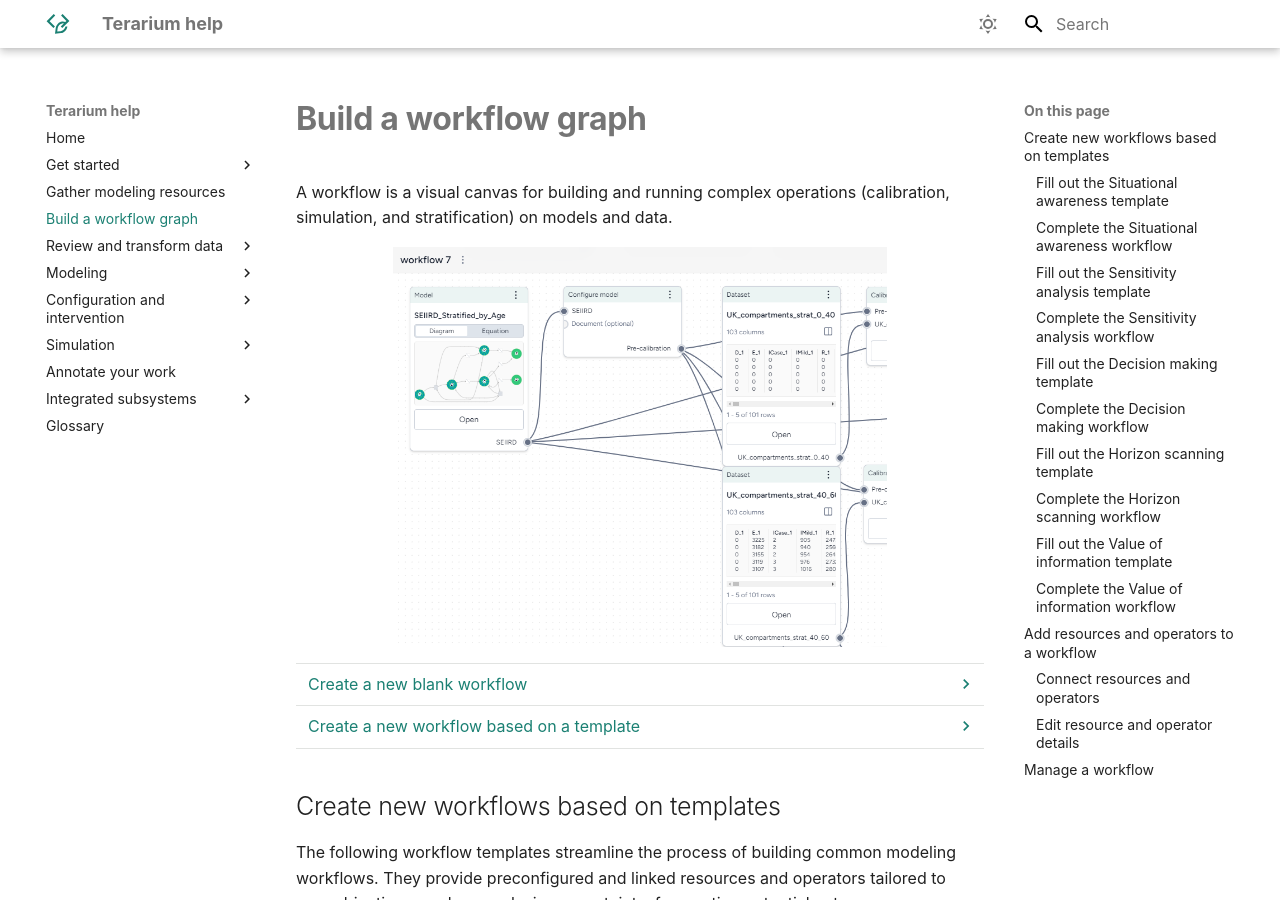
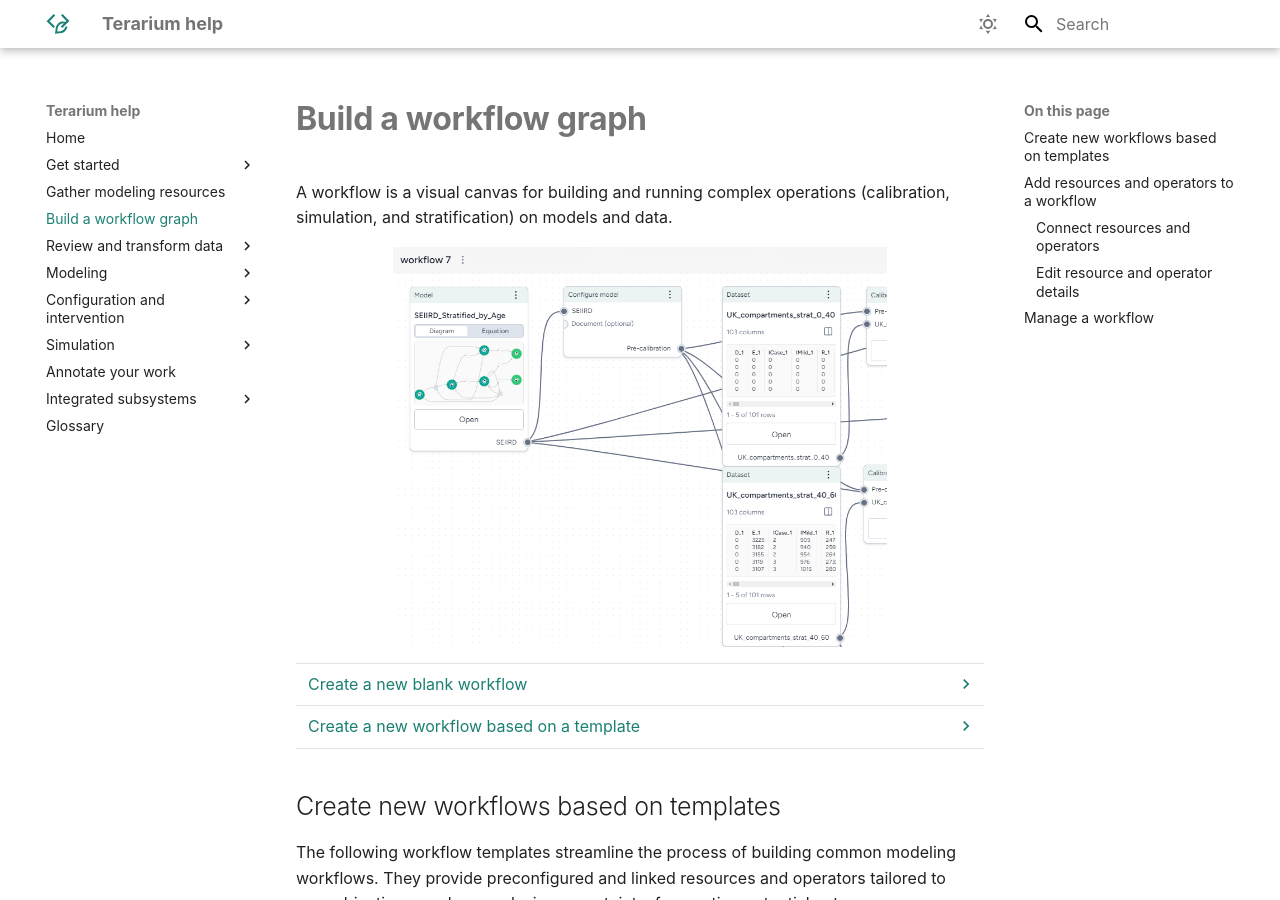
Before and after one commit to DARPA-ASKEM/terarium-docs, an MkDocs documentation site: the page built from docs/workflows/index.md, in a window 1280 px wide and 900 px high. Built offline with MkDocs 1.6.1 and Material for MkDocs 9.7.7, drawn with Linux system fonts in a browser that asks for light colours.

Commit message:
Remove collapsed headings from TOC

```diff
--- a/docs/workflows/index.md
+++ b/docs/workflows/index.md
@@ -39,7 +39,7 @@ The following workflow templates streamline the process of building common model
     - Anticipate the arrival of a new variants.
     - Evaluate the potential impact of growing vaccine hesitancy and declining Non-Pharmaceutical Interventions (NPIs).
 
-    ### Fill out the Situational awareness template
+    <h3>Fill out the Situational awareness template</h3>
 
     To use the Situational awareness template, select the following inputs and outputs:
 
@@ -61,7 +61,7 @@ The following workflow templates streamline the process of building common model
 
     </div>
 
-    ### Complete the Situational awareness workflow
+    <h3>Complete the Situational awareness workflow</h3>
 
     The new workflow first calibrates the model to historical data to obtain the best estimate of parameters for the present. Then it forecasts the model into the near future. To see the results, you first need to open the Calibrate operator and:
 
@@ -80,7 +80,7 @@ The following workflow templates streamline the process of building common model
     - Unknown severity of new variant.
     - Unknown speed of waning immunity.
 
-    ### Fill out the Sensitivity analysis template
+    <h3>Fill out the Sensitivity analysis template</h3>
 
     To use the Situational awareness template, select the following inputs and outputs:
 
@@ -102,7 +102,7 @@ The following workflow templates streamline the process of building common model
 
     </div>
 
-    ### Complete the Sensitivity analysis workflow
+    <h3>Complete the Sensitivity analysis workflow</h3>
 
     The new workflow first configures the model with parameter distributions that reflect all the sources of uncertainty. Then it simulates the model into into near future. To see the results, you first need to open the Simulate operator, edit any settings, and run it. This creates:
 
@@ -116,7 +116,7 @@ The following workflow templates streamline the process of building common model
     - The impact of several combinations of vaccination and Non-Pharmaceutical Interventions (NPIs) levels.
     - Whether it's better to implement an intervention in all locations, select locations, or not at all.
 
-    ### Fill out the Decision making template
+    <h3>Fill out the Decision making template</h3>
 
     To use the Decision making template, select the following inputs and outputs:
 
@@ -138,7 +138,7 @@ The following workflow templates streamline the process of building common model
 
     </div>
 
-    ### Complete the Decision making workflow
+    <h3>Complete the Decision making workflow</h3>
 
     The new workflow first runs simulations for the baseline (no intervention) and each intervention policy. It then compares the relative impact of each intervention policy to the baseline. To see the results, you first need to:
 
@@ -154,7 +154,7 @@ The following workflow templates streamline the process of building common model
     - Potential emergence of a new variant.
     - Rapidly waning immunity.
 
-    ### Fill out the Horizon scanning template
+    <h3>Fill out the Horizon scanning template</h3>
 
     To use the Horizon scanning template, select the following inputs and outputs:
 
@@ -177,7 +177,7 @@ The following workflow templates streamline the process of building common model
 
     </div>
 
-    ### Complete the Horizon scanning workflow
+    <h3>Complete the Horizon scanning workflow</h3>
 
     The new workflow first configures the model to represent the extremes of uncertainty for some parameters. It then simulates into the near future with different intervention policies and compares the outcomes. To see the results, you first need to:
 
@@ -193,7 +193,7 @@ The following workflow templates streamline the process of building common model
     - Uncertainty in severity changes the priority of which group to target for vaccination.
     - Disease severity impacts the outcome of different social distancing policies.
 
-    ### Fill out the Value of information template
+    <h3>Fill out the Value of information template</h3>
 
     To use the Value of information template, select the following inputs and outputs:
 
@@ -216,7 +216,7 @@ The following workflow templates streamline the process of building common model
 
     </div>
 
-    ### Complete the Value of information workflow
+    <h3>Complete the Value of information workflow</h3>
 
     The new workflow first configures the model with parameter distributions that reflect all the sources of uncertainty. It then simulates into the near future with different intervention policies. To see the results, you first need to:
 
```
